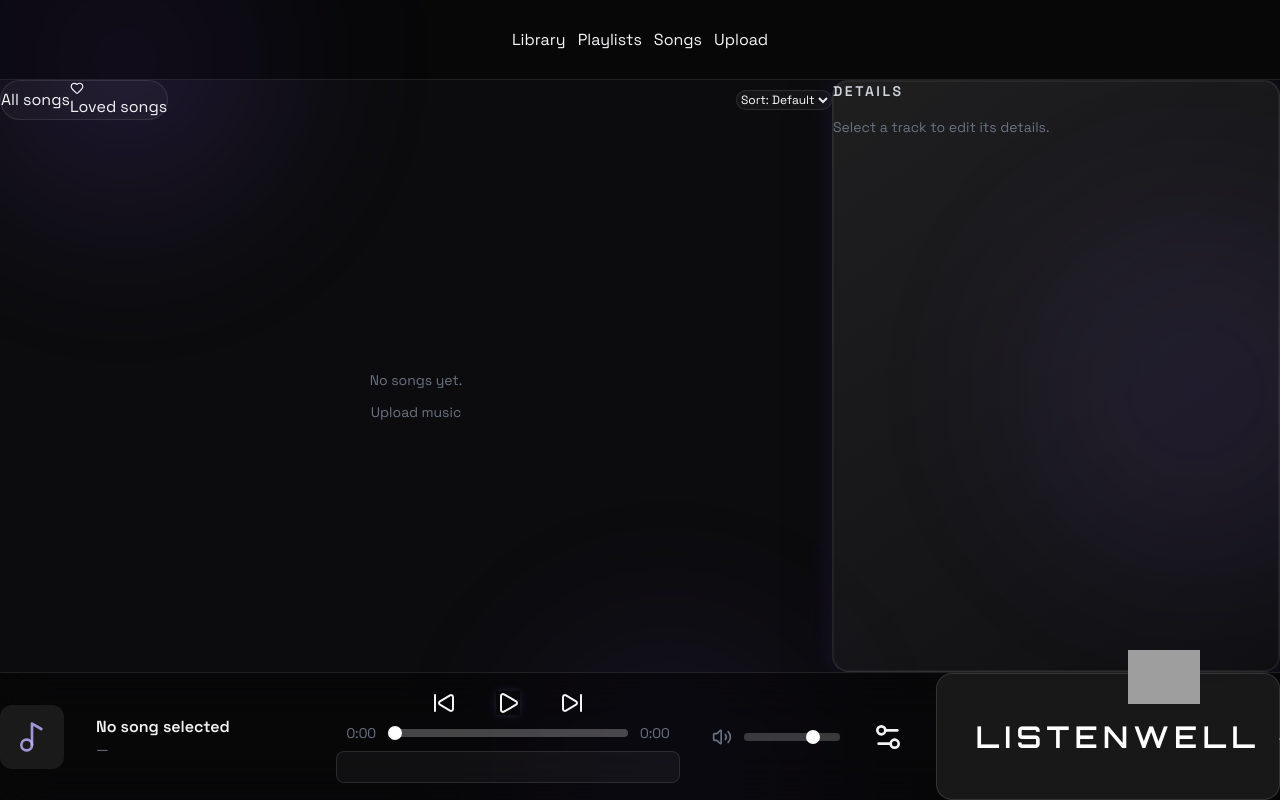
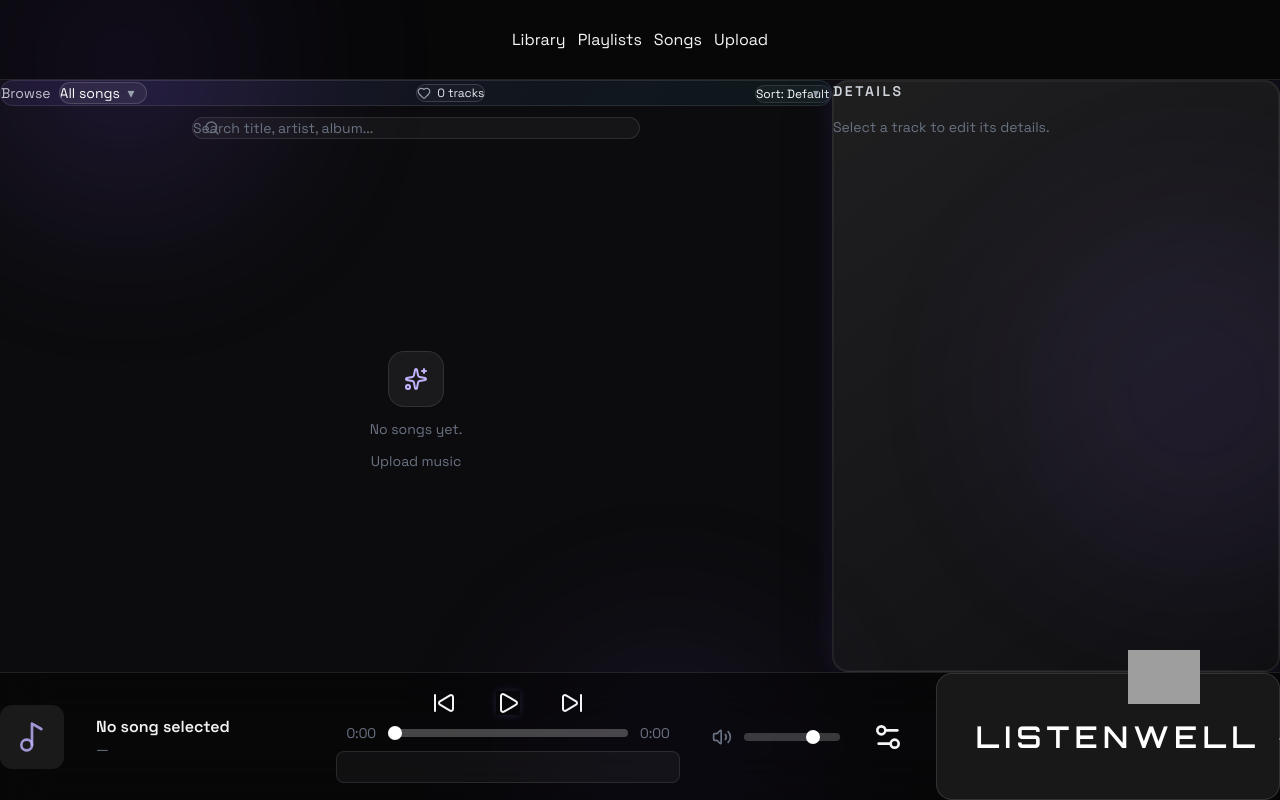
Before and after one commit to soonavi/listenWell, a React (Vite) app: page / in a window 1280 px wide. Both pictures are taken after a click on the button "Songs". Built offline with nearby package versions, Linux system fonts and the light colour scheme; grey boxes are pictures that could not be loaded.

Commit message:
Simplify songs toolbar and align logo menu items

```diff
--- a/src/App.css
+++ b/src/App.css
@@ -1,11 +1,22 @@
 #root {
   min-height: 100vh;
   min-height: 100dvh;
+  background:
+    radial-gradient(circle at 15% 10%, rgb(139 92 246 / 0.15), transparent 35%),
+    radial-gradient(circle at 85% 85%, rgb(45 212 191 / 0.14), transparent 32%);
 }
 
 button {
   all: unset;
   cursor: pointer;
+}
+
+button:focus-visible,
+input:focus-visible,
+select:focus-visible,
+textarea:focus-visible {
+  outline: 2px solid rgb(var(--accent-rgb, 139 92 246) / 0.8);
+  outline-offset: 2px;
 }
 
 /* One cat hanging over the top of the playback bar */
@@ -138,3 +149,21 @@ button {
   background: linear-gradient(180deg, rgb(var(--accent-rgb) / 0.95), rgb(34 211 238 / 0.42));
   transition: height 220ms cubic-bezier(0.2, 0.8, 0.2, 1);
 }
+
+.song-toolbar {
+  background: linear-gradient(120deg, rgb(139 92 246 / 0.1), rgb(34 211 238 / 0.06));
+  backdrop-filter: blur(10px);
+}
+
+.song-grid-shell {
+  background-image: linear-gradient(140deg, rgb(255 255 255 / 0.04), rgb(255 255 255 / 0.01));
+}
+
+.song-tile {
+  border: 1px solid rgb(255 255 255 / 0.05);
+}
+
+.song-tile:hover {
+  border-color: rgb(139 92 246 / 0.35);
+  box-shadow: 0 8px 24px rgb(10 10 12 / 0.35);
+}
--- a/src/components/SongsScreen.jsx
+++ b/src/components/SongsScreen.jsx
@@ -1,7 +1,7 @@
-import React from 'react'
+import React, { useEffect, useMemo, useRef, useState } from 'react'
 // eslint-disable-next-line no-unused-vars
 import { motion } from 'framer-motion'
-import { Music2, Heart, Plus } from 'lucide-react'
+import { Music2, Heart, Plus, Search, Sparkles } from 'lucide-react'
 
 function SongsScreen({
   songs,
@@ -25,41 +25,172 @@ function SongsScreen({
   onParallaxMove,
   onParallaxLeave,
 }) {
-  const visibleSongs = [...songs]
+  const [searchQuery, setSearchQuery] = useState('')
+  const [scrollTop, setScrollTop] = useState(0)
+  const [viewportHeight, setViewportHeight] = useState(0)
+  const [viewportWidth, setViewportWidth] = useState(0)
+  const searchInputRef = useRef(null)
+  const gridViewportRef = useRef(null)
+  const normalizedQuery = searchQuery.trim().toLowerCase()
+
+  useEffect(() => {
+    const onKeyDown = (event) => {
+      if (event.key === '/' && !(event.target instanceof HTMLInputElement) && !(event.target instanceof HTMLTextAreaElement)) {
+        event.preventDefault()
+        searchInputRef.current?.focus()
+      }
+      if (event.key === 'Escape' && document.activeElement === searchInputRef.current) {
+        setSearchQuery('')
+      }
+    }
+    window.addEventListener('keydown', onKeyDown)
+    return () => window.removeEventListener('keydown', onKeyDown)
+  }, [])
+
+  const visibleSongs = useMemo(() => [...songs]
     .filter((song) => (songFilter === 'loved' ? lovedSongIds.includes(song.id) : true))
+    .filter((song) => {
+      if (!normalizedQuery) return true
+      const title = (song.title || song.fileName || '').toLowerCase()
+      const artist = (song.artist || '').toLowerCase()
+      const album = (song.album || '').toLowerCase()
+      return title.includes(normalizedQuery) || artist.includes(normalizedQuery) || album.includes(normalizedQuery)
+    })
     .sort((a, b) => {
       if (sortBy === 'title') return (a.title || a.fileName).localeCompare(b.title || b.fileName)
       if (sortBy === 'artist') return (a.artist || '').localeCompare(b.artist || '')
       return 0
-    })
+    }), [songs, songFilter, lovedSongIds, normalizedQuery, sortBy])
+
+  useEffect(() => {
+    const viewport = gridViewportRef.current
+    if (!viewport) return
+
+    const measure = () => {
+      setViewportHeight(viewport.clientHeight || 0)
+      setViewportWidth(viewport.clientWidth || 0)
+    }
+    measure()
+
+    const onScroll = () => setScrollTop(viewport.scrollTop)
+    viewport.addEventListener('scroll', onScroll)
+
+    const resizeObserver = new ResizeObserver(measure)
+    resizeObserver.observe(viewport)
+    window.addEventListener('resize', measure)
+
+    return () => {
+      viewport.removeEventListener('scroll', onScroll)
+      resizeObserver.disconnect()
+      window.removeEventListener('resize', measure)
+    }
+  }, [visibleSongs.length])
+
+  const virtualColumns = viewportWidth >= 1024 ? 5 : viewportWidth >= 768 ? 4 : viewportWidth >= 640 ? 3 : 2
+  const virtualGap = viewportWidth >= 640 ? 20 : 16
+  const rowHeight = viewportWidth >= 640 ? 285 : 245
+  const virtualItems = useMemo(() => [...visibleSongs, { id: '__upload__', uploadTile: true }], [visibleSongs])
+  const rowCount = Math.ceil(virtualItems.length / virtualColumns)
+  const startRow = Math.max(0, Math.floor(scrollTop / rowHeight) - 1)
+  const endRow = Math.min(rowCount - 1, Math.ceil((scrollTop + viewportHeight) / rowHeight) + 1)
+  const startIndex = startRow * virtualColumns
+  const endIndex = Math.min(virtualItems.length, (endRow + 1) * virtualColumns)
+  const renderedItems = virtualItems.slice(startIndex, endIndex)
+  const paddingTop = startRow * rowHeight
+  const paddingBottom = Math.max(0, (rowCount - endRow - 1) * rowHeight)
 
   return (
     <>
       <section className="flex-1 flex flex-col overflow-hidden min-w-0">
-        <div className="mb-3 flex items-center justify-between gap-2">
-          <div className="inline-flex rounded-full border border-white/10 bg-white/[0.03] p-1">
-            <button type="button" onClick={() => onChangeSongFilter('all')} className={`px-3 py-1 rounded-full text-xs ${songFilter === 'all' ? 'bg-violet-500/25 text-white' : 'text-gray-300'}`}>All songs</button>
-            <button type="button" onClick={() => onChangeSongFilter('loved')} className={`px-3 py-1 rounded-full text-xs inline-flex items-center gap-1 ${songFilter === 'loved' ? 'bg-violet-500/25 text-white' : 'text-gray-300'}`}><Heart className="w-3.5 h-3.5" />Loved songs</button>
+        <div className="mb-3 sm:mb-4 flex flex-col sm:flex-row sm:items-center sm:justify-between gap-2 sm:gap-3 song-toolbar rounded-2xl border border-white/10 px-3 py-2.5 sm:px-4 sm:py-3">
+          <div className="flex items-center gap-2 text-xs sm:text-sm">
+            <span className="text-gray-300/90">Browse</span>
+            <div className="relative">
+              <select
+                value={songFilter}
+                onChange={(e) => onChangeSongFilter(e.target.value)}
+                className="appearance-none pr-8 pl-3 py-1.5 rounded-full border border-white/15 bg-white/[0.06] text-white text-xs sm:text-sm"
+                aria-label="Song filter"
+              >
+                <option value="all" style={{ color: 'black' }}>All songs</option>
+                <option value="loved" style={{ color: 'black' }}>Loved songs</option>
+              </select>
+              <span className="pointer-events-none absolute right-3 top-1/2 -translate-y-1/2 text-gray-400">▾</span>
+            </div>
           </div>
-          <select value={sortBy} onChange={(e) => onChangeSortBy(e.target.value)} className="bg-white/[0.04] border border-white/10 rounded-full px-3 py-1.5 text-xs text-white">
-            <option value="default">Sort: Default</option>
-            <option value="title">Sort: Title</option>
-            <option value="artist">Sort: Artist</option>
-          </select>
+
+          <div className="inline-flex items-center gap-1.5 rounded-full border border-white/15 bg-white/[0.03] px-3 py-1.5 text-[11px] sm:text-xs text-gray-200">
+            <Heart className={`w-3.5 h-3.5 ${songFilter === 'loved' ? 'text-pink-400' : 'text-gray-400'}`} fill={songFilter === 'loved' ? 'currentColor' : 'none'} />
+            {songFilter === 'loved' ? `${visibleSongs.length} loved tracks` : `${visibleSongs.length} tracks`}
+          </div>
+
+          <div className="relative self-start sm:self-auto">
+            <select value={sortBy} onChange={(e) => onChangeSortBy(e.target.value)} className="appearance-none pr-8 bg-white/[0.04] border border-white/10 rounded-full px-3 py-1.5 text-xs text-white">
+              <option value="default" style={{ color: 'black' }}>Sort: Default</option>
+              <option value="title" style={{ color: 'black' }}>Sort: Title</option>
+              <option value="artist" style={{ color: 'black' }}>Sort: Artist</option>
+            </select>
+            <span className="pointer-events-none absolute right-3 top-1/2 -translate-y-1/2 text-gray-400 text-xs">▾</span>
+          </div>
+        </div>
+        <div className="mb-3 sm:mb-4 flex items-center justify-center min-h-[44px]">
+          <label className="relative block w-full sm:max-w-md">
+            <Search className="w-4 h-4 text-gray-500 absolute left-3 top-1/2 -translate-y-1/2 pointer-events-none" />
+            <input
+              ref={searchInputRef}
+              type="text"
+              value={searchQuery}
+              onChange={(e) => setSearchQuery(e.target.value)}
+              placeholder="Search title, artist, album..."
+              className="w-full rounded-full border border-white/10 bg-white/[0.04] pl-9 pr-4 py-2 text-sm text-white placeholder:text-gray-500 focus-visible:outline-none focus-visible:ring-2 focus-visible:ring-violet-400/70"
+              aria-label="Search songs"
+            />
+            {normalizedQuery ? (
+              <button
+                type="button"
+                onClick={() => setSearchQuery('')}
+                className="absolute right-3 top-1/2 -translate-y-1/2 text-xs text-gray-300 border border-white/15 rounded-full px-2 py-0.5 hover:bg-white/[0.05]"
+              >
+                Clear
+              </button>
+            ) : null}
+          </label>
         </div>
 
         {visibleSongs.length === 0 ? (
           <div className="flex-1 flex flex-col items-center justify-center text-sm text-gray-500 gap-3">
-            <p>{songFilter === 'loved' ? 'No loved songs yet.' : 'No songs yet.'}</p>
+            <span className="w-14 h-14 rounded-2xl bg-white/[0.06] border border-white/10 inline-flex items-center justify-center text-violet-300"><Sparkles className="w-6 h-6" /></span>
+            <p>{normalizedQuery ? 'No songs match your search.' : songFilter === 'loved' ? 'No loved songs yet.' : 'No songs yet.'}</p>
             <button type="button" onClick={onGoToUpload} className="px-4 py-2 rounded-full bg-white text-black text-xs font-medium hover:bg-gray-100 transition">Upload music</button>
           </div>
         ) : (
-          <div className="flex-1 rounded-2xl bg-white/[0.02] border border-white/[0.06] shadow-sm pl-6 sm:pl-8 pr-3 sm:pr-4 py-3 sm:py-4 glass-card parallax-card" onMouseMove={onParallaxMove} onMouseLeave={onParallaxLeave}>
-            <div className="grid grid-cols-2 sm:grid-cols-3 md:grid-cols-4 lg:grid-cols-5 gap-4 sm:gap-5 overflow-y-auto">
-              {visibleSongs.map((song) => {
+          <div className="flex-1 rounded-2xl bg-white/[0.02] border border-white/[0.06] shadow-sm pl-6 sm:pl-8 pr-3 sm:pr-4 py-3 sm:py-4 glass-card parallax-card song-grid-shell" onMouseMove={onParallaxMove} onMouseLeave={onParallaxLeave}>
+            <div ref={gridViewportRef} className="h-full overflow-y-auto">
+              <div style={{ paddingTop: `${paddingTop}px`, paddingBottom: `${paddingBottom}px` }}>
+                <div className="grid gap-4 sm:gap-5" style={{ gridTemplateColumns: `repeat(${virtualColumns}, minmax(0, 1fr))`, gap: `${virtualGap}px` }}>
+              {renderedItems.map((song) => {
+                if (song.uploadTile) {
+                  return (
+                    <label key="upload-tile" className="rounded-2xl border border-dashed border-white/20 bg-white/[0.02] hover:bg-white/[0.05] cursor-pointer p-1 transition-all duration-200">
+                      <div className="w-full aspect-square rounded-xl bg-white/[0.04] border border-white/10 flex flex-col items-center justify-center gap-2 text-gray-300">
+                        <span className="w-10 h-10 rounded-full border border-white/30 inline-flex items-center justify-center">
+                          <Plus className="w-5 h-5" />
+                        </span>
+                        <span className="text-xs">Upload song</span>
+                      </div>
+                      <input
+                        type="file"
+                        accept="audio/*"
+                        multiple
+                        className="hidden"
+                        onChange={onUploadMore}
+                      />
+                    </label>
+                  )
+                }
                 const i = songs.findIndex((s) => s.id === song.id)
                 return (
-                <motion.button key={song.id} type="button" onClick={() => onSelectSong(i)} className={`flex flex-col gap-2 cursor-pointer group text-left rounded-2xl p-1 transition-all duration-200 ${i === selectedSongIndex ? 'ring-2 ring-violet-500 ring-offset-2 ring-offset-[#0c0c0e] bg-white/[0.04]' : 'hover:bg-white/[0.04]'} ${i === currentTrackIndex ? 'opacity-100' : ''}`} whileHover={{ y: -4, scale: 1.03 }} transition={{ type: 'spring', stiffness: 260, damping: 20 }}>
+                <motion.button key={song.id} type="button" onClick={() => onSelectSong(i)} className={`relative flex flex-col gap-2 cursor-pointer group text-left rounded-2xl p-1.5 transition-all duration-200 song-tile ${i === selectedSongIndex ? 'ring-2 ring-violet-500 ring-offset-2 ring-offset-[#0c0c0e] bg-white/[0.08]' : 'hover:bg-white/[0.04]'} ${i === currentTrackIndex ? 'opacity-100' : ''}`} whileHover={{ y: -4, scale: 1.03 }} transition={{ type: 'spring', stiffness: 260, damping: 20 }}>
                   <div className="relative w-full aspect-square rounded-xl bg-white/[0.06] overflow-hidden flex items-center justify-center text-3xl shadow-inner">
                     {song.coverUrl ? <img src={song.coverUrl} alt="" className="w-full h-full object-cover" /> : <Music2 className="w-10 h-10 text-white/60" />}
                     <div className="absolute inset-0 bg-black/35 opacity-0 group-hover:opacity-100 transition flex items-center justify-center">
@@ -78,22 +209,8 @@ function SongsScreen({
                   </div>
                 </motion.button>
               )})}
-
-              <label className="rounded-2xl border border-dashed border-white/20 bg-white/[0.02] hover:bg-white/[0.05] cursor-pointer p-1 transition-all duration-200">
-                <div className="w-full aspect-square rounded-xl bg-white/[0.04] border border-white/10 flex flex-col items-center justify-center gap-2 text-gray-300">
-                  <span className="w-10 h-10 rounded-full border border-white/30 inline-flex items-center justify-center">
-                    <Plus className="w-5 h-5" />
-                  </span>
-                  <span className="text-xs">Upload song</span>
                 </div>
-                <input
-                  type="file"
-                  accept="audio/*"
-                  multiple
-                  className="hidden"
-                  onChange={onUploadMore}
-                />
-              </label>
+              </div>
             </div>
           </div>
         )}
```
Also changed, not shown: src/App.jsx (+4 -4 lines).
